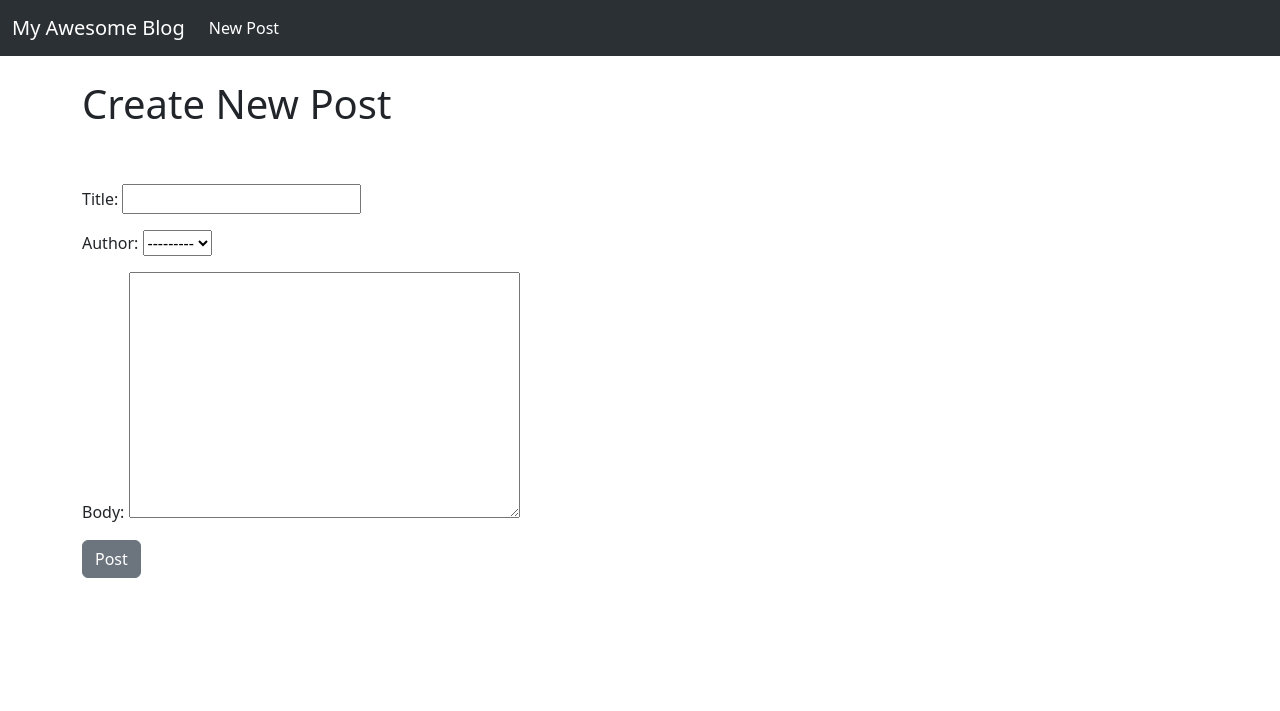
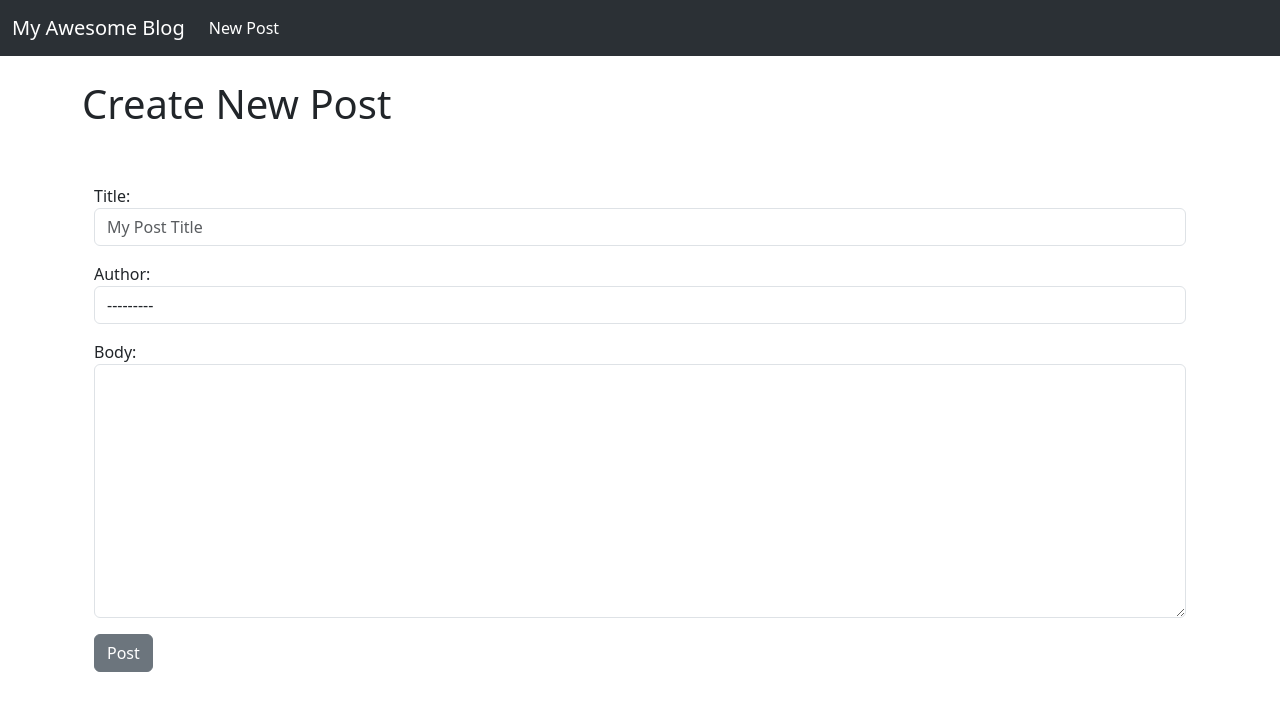
Before and after one commit to suuummiiit/blog, a Django app: page /create_post/ in a window 1280 px wide. Shown: the top 711 px of the page. Run offline with Django 5.2, Linux system fonts and the light colour scheme.

Commit message:
forms styling

```diff
--- /dev/null
+++ b/blog_app/forms.py
@@ -0,0 +1,13 @@
+from django import forms
+from .models import Post
+
+class PostForm(forms.ModelForm):
+    class Meta:
+        model = Post
+        fields = ('title', 'author', 'body')
+
+        widgets = {
+            'title' : forms.TextInput(attrs={'class': 'form-control', 'placeholder': 'My Post Title'}),
+            'author' : forms.Select(attrs={'class': 'form-control'}),
+            'body' : forms.Textarea(attrs={'class': 'form-control'}),
+        }
--- a/blog_app/templates/create_post.html
+++ b/blog_app/templates/create_post.html
@@ -9,12 +9,16 @@
     <h1>Create New Post</h1>
 
     <br><br>
-    <form method="POST"">
-        {% csrf_token %}
+    <div class="container">
+        <div class="form-group">
+            <form method="POST"">
+                {% csrf_token %}
 
-        {{ form.as_p }}
-        <button class="btn btn-secondary">Post</button>
+                {{ form.as_p }}
+                <button class="btn btn-secondary">Post</button>
 
-    </form>
+            </form>
+        </div>
+    </div>
 
 {% endblock %}
--- a/blog_app/views.py
+++ b/blog_app/views.py
@@ -1,6 +1,8 @@
 from django.shortcuts import render
 from django.views.generic import ListView, DetailView, CreateView
 from .models import Post
+from .forms import PostForm
+
 
 # def home(request):
 #     return render(request, 'home.html', {})
@@ -15,6 +17,8 @@ class ArticleDetails(DetailView):
 
 class Create_Post(CreateView):
     model = Post
+    form_class = PostForm
     template_name = 'create_post.html'
-    fields = '__all__'
+    # fields = '__all__'
     # fields = ('title', 'author', 'body')
+    # PostForm now takes care of the fields
```
